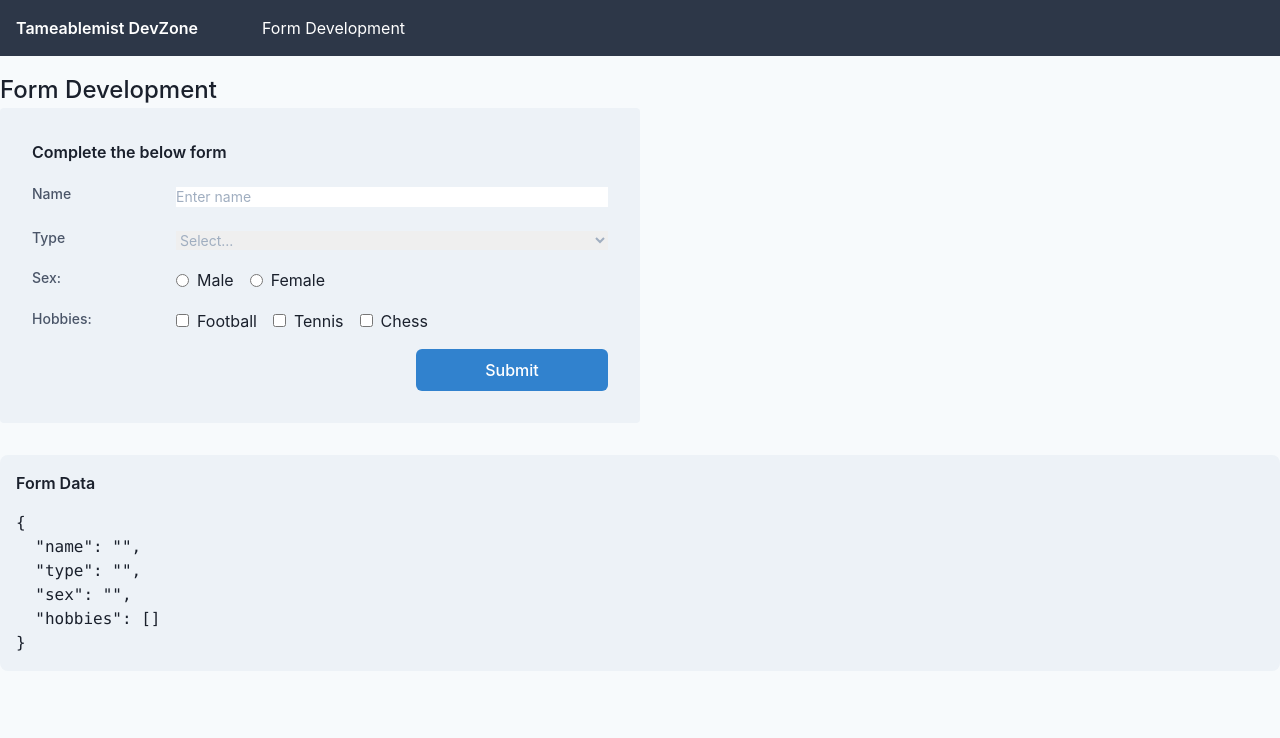
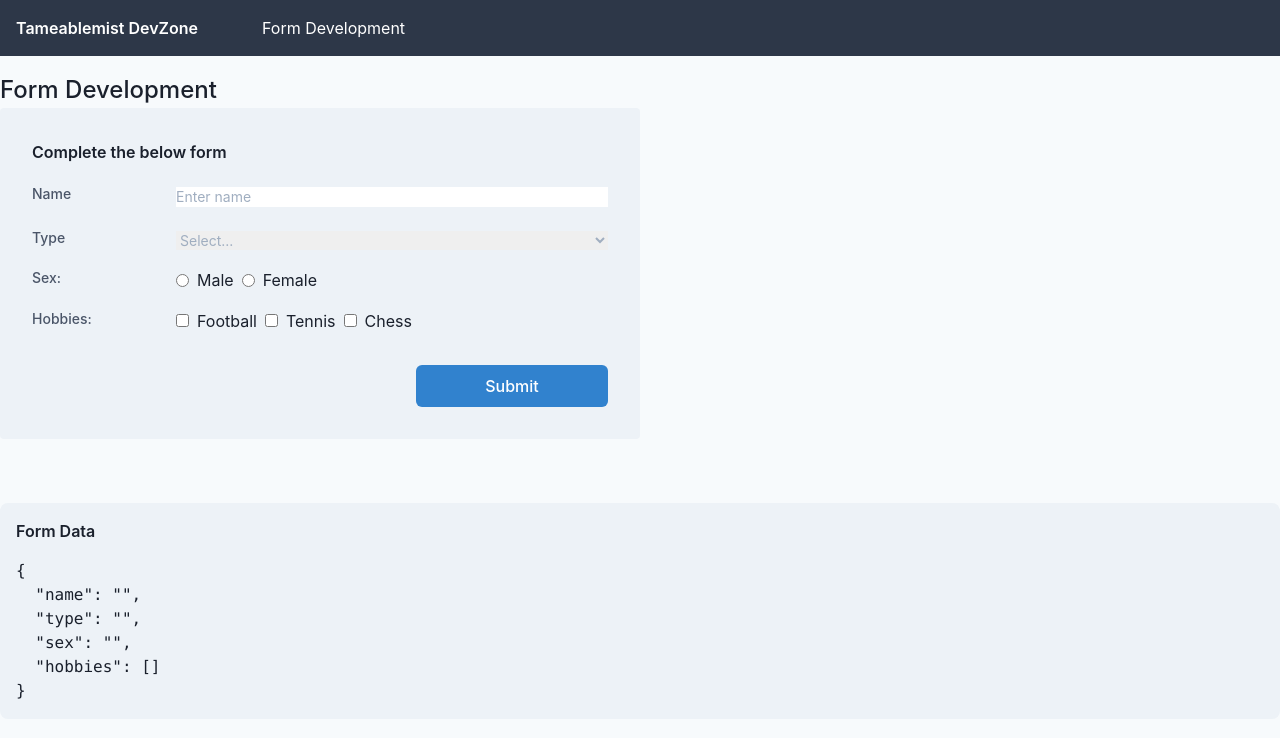
Before and after one commit to StevenCalverley/tameablemist-vue, a Vue app: page /form in a window 1280 px wide. Shown: the top 738 px of the page. Built offline with nearby package versions, Linux system fonts and the light colour scheme; what @tailwindcss/custom-forms would draw is missing.

Commit message:
Form styling

```diff
--- a/src/views/Form.vue
+++ b/src/views/Form.vue
@@ -24,14 +24,13 @@
       <p class="block text-sm leading-5 font-medium text-gray-700 w-1/4">
         Sex:
       </p>
-      <div>
+      <div class="space-x-2">
         <BaseRadio id="sex-male" label="Male" name="sex" v-model="form.sex" />
         <BaseRadio
           id="sex-female"
           label="Female"
           name="sex"
           v-model="form.sex"
-          class="ml-4"
         />
       </div>
     </div>
@@ -39,7 +38,7 @@
       <p class="block text-sm leading-5 font-medium text-gray-700 w-1/4">
         Hobbies:
       </p>
-      <div class="flex space-x-4">
+      <div class="flex flex-row space-x-2">
         <BaseCheckbox
           v-for="hobby in hobbies"
           :key="hobby"
@@ -48,11 +47,11 @@
         />
       </div>
     </div>
-    <div class="mt-4 w-48 ml-auto">
+    <div class="mt-8 w-48 ml-auto">
       <BaseButton />
     </div>
   </form>
-  <div class="mt-8 bg-gray-200 p-4 rounded-lg">
+  <div class="mt-16 bg-gray-200 p-4 rounded-lg">
     <h3 class="font-semibold">Form Data</h3>
     <pre class="mt-4">{{ form }}</pre>
   </div>
```
